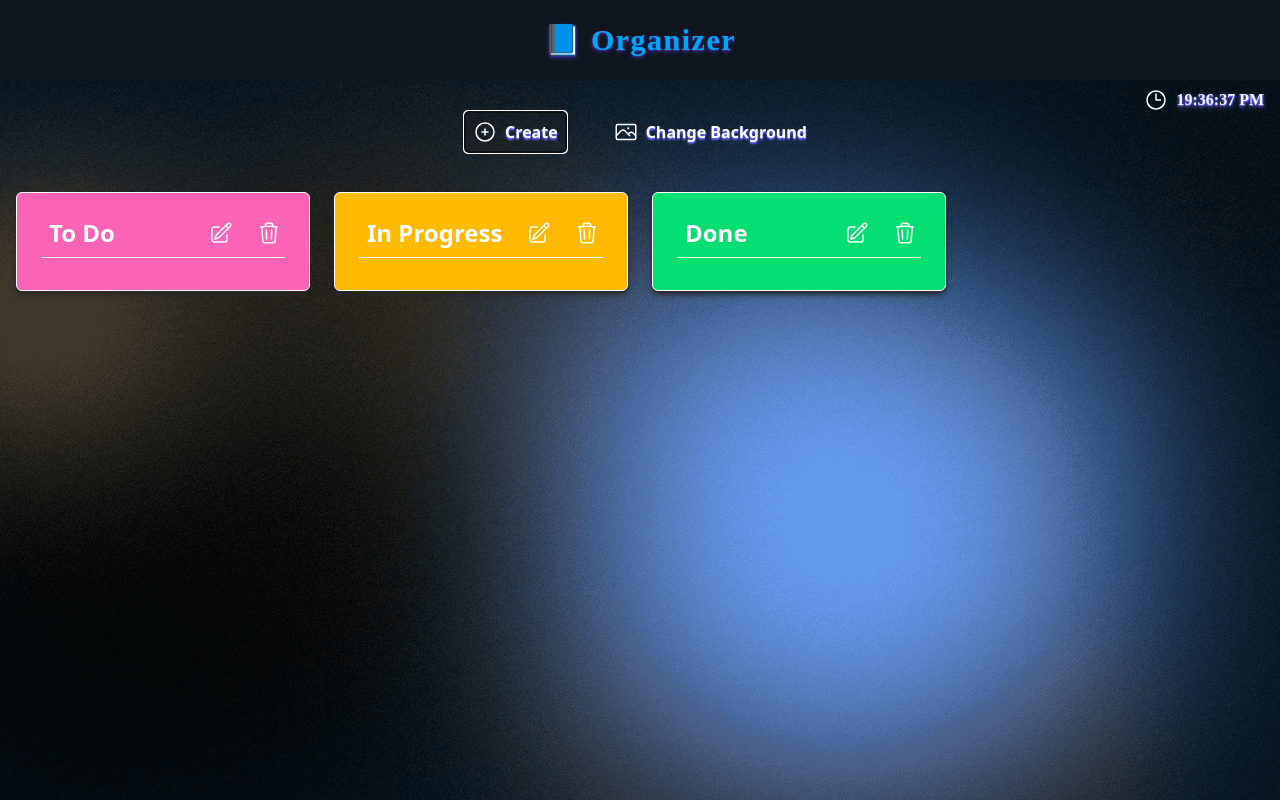
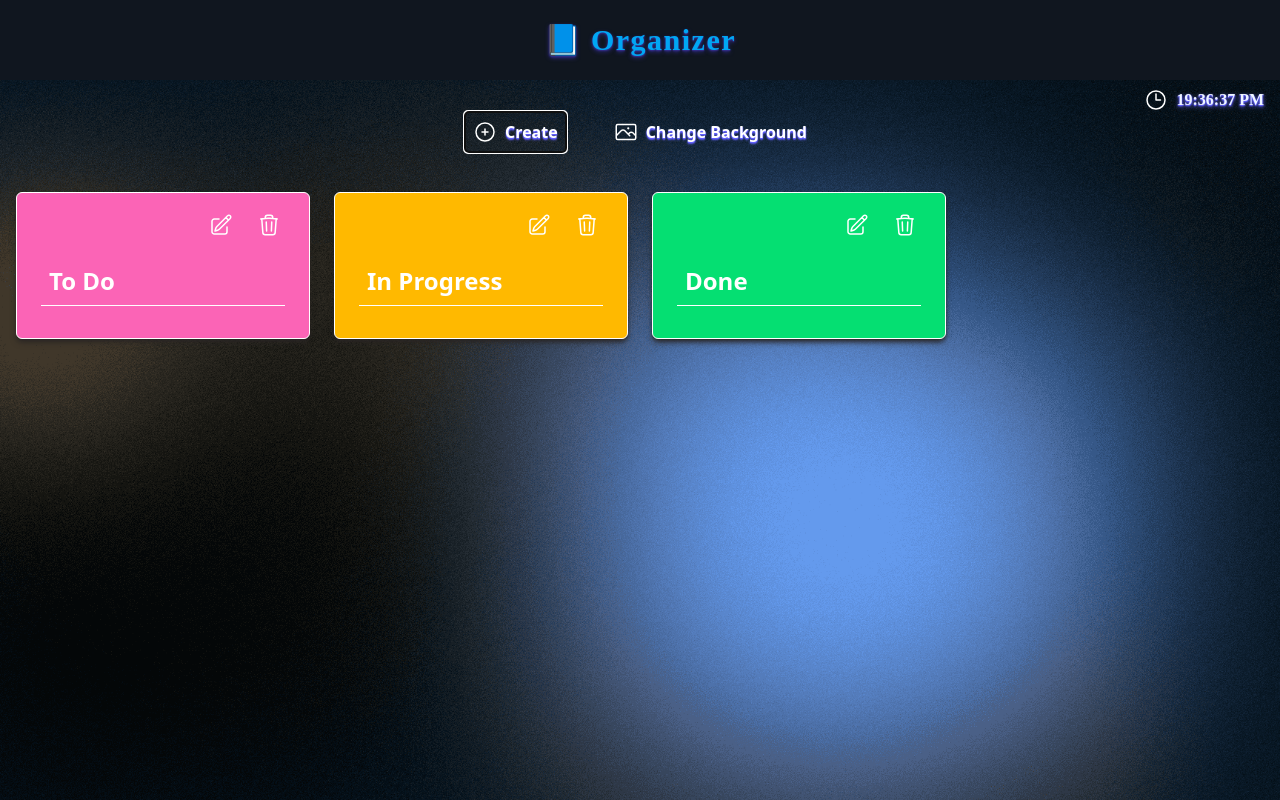
Before and after one commit to carlosfrontend/organizer, a React (Vite) app: page / in a window 1280 px wide. Built offline with nearby package versions, Linux system fonts and the light colour scheme; what @midudev/tailwind-animations would draw is missing.

Commit message:
refactor: remove unused columnNameRef and simplify column name saving logic

```diff
--- a/src/App.jsx
+++ b/src/App.jsx
@@ -13,7 +13,6 @@ import { createId } from "./utils/createId";
 
 function App() {
   const buttonRef = useRef(null);
-  const columnNameRef = useRef(null);
   const [isCLicked, setIsClicked] = useState(false);
   const [currentBackground, setCurrentBackground] = useState(BACKGROUNDS[0]);
   const [columns, setColumns] = useState([
@@ -51,13 +50,6 @@ function App() {
     buttonRef.current.focus();
   }, []);
 
-  useEffect(() => {
-    const currentEditableColumn = columns.find((column) => column.isEditable);
-    if (currentEditableColumn) {
-      columnNameRef.current.focus();
-    }
-  }, [columns]);
-
   const handleChangeBackground = () => {
     let currentPosition = BACKGROUNDS.indexOf(currentBackground);
     currentPosition += 1;
@@ -69,7 +61,6 @@ function App() {
   };
 
   const handleCreateColumn = () => {
-    event.preventDefault();
     setIsClicked(true);
   };
 
@@ -100,14 +91,18 @@ function App() {
   };
 
   const handleEditColumn = (event, columnId) => {
-    const column = event.target.closest("section");
-    const title = column.querySelector("input");
-    title.focus();
+    const section = event.target.closest("section");
+    const input = section.querySelector("input");
+    setTimeout(() => {
+      input.focus();
+    }, 200);
+    console.log(input);
     const newColumns = columns.map((column) => {
       if (column.id === columnId) {
         return { ...column, isEditable: true };
+      } else {
+        return { ...column, isEditable: false };
       }
-      return column;
     });
     setColumns(newColumns);
   };
@@ -122,7 +117,7 @@ function App() {
     setColumns(newColumns);
   };
 
-  const saveNewColumnName = (event, columnId) => {
+  const saveNewColumnName = (columnId) => {
     const newColumns = columns.map((column) => {
       if (column.id === columnId) {
         return { ...column, isEditable: false };
@@ -163,7 +158,6 @@ function App() {
               handleEditColumn={handleEditColumn}
               handleColumnNameChange={handleColumnNameChange}
               saveNewColumnName={saveNewColumnName}
-              columnNameRef={columnNameRef}
             />
           ))}
         </Grid>
--- a/src/components/Column.jsx
+++ b/src/components/Column.jsx
@@ -8,28 +8,18 @@ export const Column = ({
   handleEditColumn,
   handleColumnNameChange,
   saveNewColumnName,
-  columnNameRef,
 }) => {
   return (
     <section
       className={`flex flex-col items-start justify-center gap-4 rounded-md border-1 border-white px-6 py-4 shadow-md shadow-stone-800 ${column.bgColor} animate-fade-in-up animate-duration-fast`}
     >
-      <header className="flex w-full items-center justify-between border-b-1 border-white text-2xl font-bold">
-        <div>
-          <input
-            className="inline-block w-full p-2 break-words text-white antialiased"
-            value={column.title}
-            disabled={!column.isEditable}
-            onChange={(event) => handleColumnNameChange(event, column.id)}
-            ref={columnNameRef}
-          />
-        </div>
-        <div className="flex gap-4">
+      <header className="flex w-full flex-col border-b-1 border-white text-2xl font-bold">
+        <div className="mb-4 flex items-center gap-4 self-end">
           <button
             className="flex h-8 w-8 cursor-pointer items-center justify-center p-1 transition-all ease-in-out hover:scale-105 hover:rounded hover:outline-1 hover:outline-black"
             onClick={
               column.isEditable
-                ? (event) => saveNewColumnName(event, column.id)
+                ? () => saveNewColumnName(column.id)
                 : (event) => handleEditColumn(event, column.id)
             }
           >
@@ -42,6 +32,15 @@ export const Column = ({
             <DeleteIcon />
           </button>
         </div>
+        <div>
+          <input
+            className="caret-2 w-full p-2 break-words text-white antialiased caret-stone-900"
+            value={column.title}
+            disabled={!column.isEditable}
+            onChange={(event) => handleColumnNameChange(event, column.id)}
+            placeholder="Column name"
+          />
+        </div>
       </header>
       <article className="text-md font-semibold text-stone-800"></article>
     </section>
```
